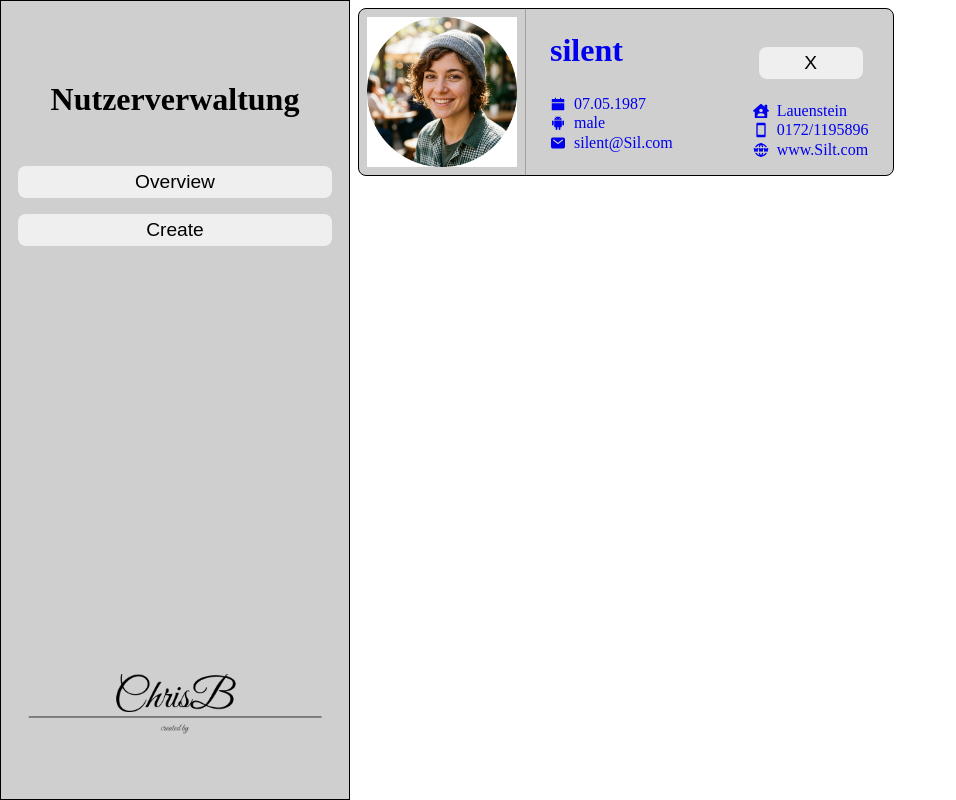
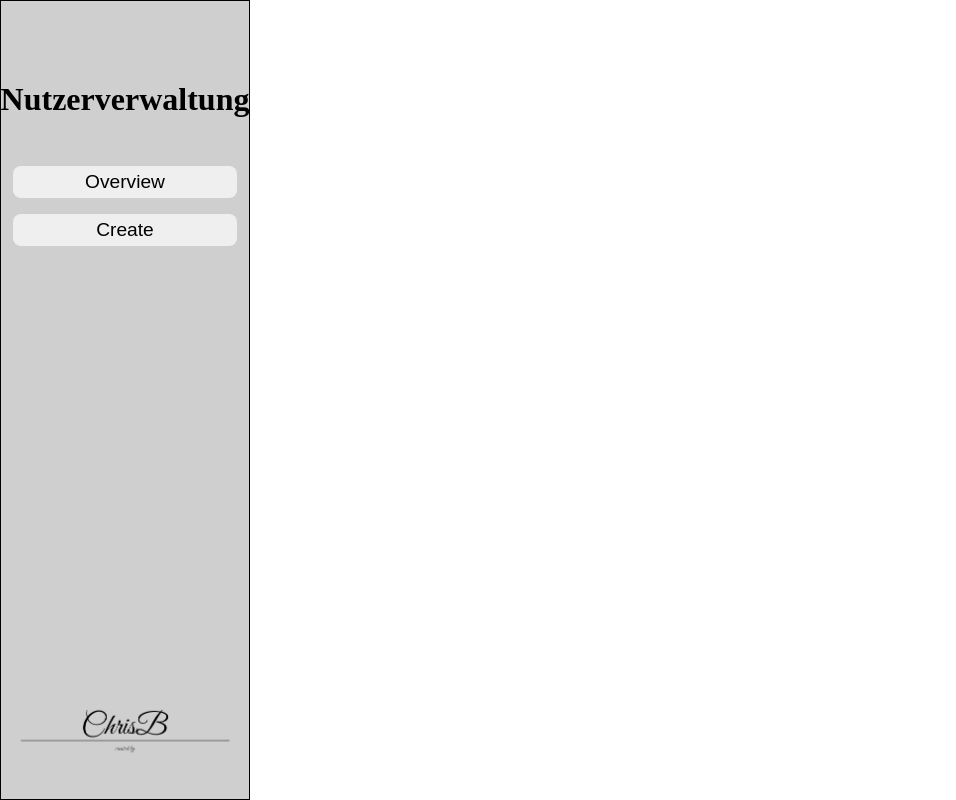
Before and after one commit to SilentCrouwd/nutzer-verwaltung, a React (Vite) app: page /nutzer-verwaltung/overview in a window 1280 px wide. Shown: the whole page, without its empty margins (0-956 px from the left). Built offline with nearby package versions, Linux system fonts and the light colour scheme.

Commit message:
feat: refactor local storage management; implement useGetLocalStorage hook; enhance user card layout and styling

```diff
--- a/src/App.tsx
+++ b/src/App.tsx
@@ -7,16 +7,24 @@ import Root from "./routes/root/Root";
 import { UserContext } from "./hooks/userContext";
 import type { user } from "./hooks/userContext";
 import { useEffect, useState } from "react";
-import { useSetLocalStorage } from "./hooks/useSetLocalStorage";
+import {
+  useGetLocalStorage,
+  useSetLocalStorage,
+} from "./hooks/useLocalStorage";
 
 function App() {
   const { handleLocalStorage } = useSetLocalStorage();
   const [userArray, setUserArray] = useState<user[]>([]);
+  const { handleGetLocalStorage } = useGetLocalStorage();
+
   useEffect(() => {
     if (userArray.length > 0) {
-      handleLocalStorage(userArray);
+      const storedUser = handleGetLocalStorage();
+      const updatedUser = [...userArray, ...storedUser];
+      handleLocalStorage(updatedUser);
     }
   }, [userArray]);
+
   const addUser = (newUser: user) => {
     setUserArray((prevUsers) => [...prevUsers, newUser]);
   };
--- a/src/components/button/button.css
+++ b/src/components/button/button.css
@@ -14,8 +14,8 @@
 .btn:active {
   background-color: aqua;
 }
-a {
-  display: flex;
-  justify-content: center;
-  text-decoration: none;
+.btn__delete {
+  width: fit-content;
+  padding: 0.2rem;
+  color: red;
 }
--- a/src/components/userCard/UserCard.tsx
+++ b/src/components/userCard/UserCard.tsx
@@ -52,7 +52,6 @@ function UserCard({
           </p>
         </div>
         <div className="userCard__main userCard__main--right">
-          <Button className="btn btn__delete" buttonName="X"></Button>
           <p className="userCard__info userCard__info--locate">
             <FaHouseUser />
             {UserLocate}
@@ -66,6 +65,9 @@ function UserCard({
             {UserWeb}
           </p>
         </div>
+        <div className="userCard__btn-container">
+          <Button className="btn btn__delete" buttonName="X"></Button>
+        </div>
       </div>
     </div>
   );
--- a/src/components/userCard/userCard.css
+++ b/src/components/userCard/userCard.css
@@ -1,41 +1,44 @@
 .userCard {
+  height: 250px;
   display: flex;
-  border: solid 1px black;
+  border: solid 1px rgb(48, 236, 227);
   border-radius: 8px;
   margin: 0.5rem;
   background-color: rgb(207, 207, 207);
+  box-shadow: 1px 1px 8px 1px rgb(2, 17, 16);
 }
 .userCard__img-container {
   display: flex;
-
+  align-items: center;
   padding: 0.5rem;
   border-right: 1px solid rgb(163, 159, 159);
 }
 img {
-  width: 150px;
+  width: 8rem;
+  height: 8rem;
 }
 .userCard__wrapper {
   display: flex;
-  gap: 3rem;
+  gap: 1rem;
   padding: 0.5rem;
 }
 .userCard__main {
   display: flex;
-  gap: 0.1rem;
+  gap: 0.8rem;
   padding: 0.5rem;
   margin: 0 0.5rem;
   flex-direction: column;
   align-items: left;
-  justify-content: center;
+  justify-content: end;
 }
 .userCard__info {
   display: flex;
   align-items: center;
-  gap: 0.5rem;
-  font-size: 1rem;
+  gap: 1rem;
+  font-size: 1.2rem;
 }
 
 .userCard__info--name {
-  margin-bottom: 1.5rem;
+  margin-bottom: 3rem;
   font-size: 2rem;
 }
--- /dev/null
+++ b/src/hooks/useLocalStorage.ts
@@ -0,0 +1,24 @@
+import { useEffect, useState } from "react";
+import type { user } from "./userContext";
+
+const LOCAL_STORAGE_KEY = "User";
+
+export function useSetLocalStorage() {
+  function handleLocalStorage(dataObj: Record<string, string>[]) {
+    localStorage.setItem(LOCAL_STORAGE_KEY, JSON.stringify(dataObj));
+  }
+  return { handleLocalStorage };
+}
+
+export function useGetLocalStorage() {
+  const [userArray, setUserArray] = useState<any[]>([]);
+  function handleGetLocalStorage() {
+    const rawStoredData = localStorage.getItem(LOCAL_STORAGE_KEY);
+    if (!rawStoredData || rawStoredData === "undefined") {
+      return [];
+    }
+    const storedUserData = JSON.parse(rawStoredData);
+    return storedUserData;
+  }
+  return { handleGetLocalStorage };
+}
--- a/src/hooks/useSetLocalStorage.ts
+++ /dev/null
@@ -1,10 +0,0 @@
-import { useEffect, useState } from "react";
-
-const LOCAL_STORAGE_KEY = "User";
-
-export function useSetLocalStorage() {
-  function handleLocalStorage(dataObj: Record<string, string>[]) {
-    localStorage.setItem(LOCAL_STORAGE_KEY, JSON.stringify(dataObj));
-  }
-  return { handleLocalStorage };
-}
--- a/src/routes/createView/CreateView.tsx
+++ b/src/routes/createView/CreateView.tsx
@@ -46,7 +46,7 @@ function CreateView() {
   const context = useContext(UserContext);
   if (!context) {
     throw new Error(
-      "CreateView muss innerhalb von UserContext verwendet werden!",
+      "Etwas ist schief gelaufen ",
     );
   }
   const { addUser } = context;
--- a/src/routes/overview/overview.css
+++ b/src/routes/overview/overview.css
@@ -1,4 +1,18 @@
-.overview {
+.overview__card-container {
   display: flex;
-  height: 100vh;
+  width: 100%;
+  height: fit-content;
+  justify-content: left;
+  align-items: flex-start;
+  overflow: hidden;
+  flex-wrap: wrap;
+  gap: 0.5rem;
+  margin: 0;
+  padding: 0;
 }
+.card__link {
+  width: fit-content;
+  height: fit-content;
+  text-decoration: none;
+  color: inherit;
+}
--- a/src/routes/overview/overview.tsx
+++ b/src/routes/overview/overview.tsx
@@ -1,25 +1,32 @@
 import UserCard from "../../components/userCard/UserCard";
-import EditView from "../editView/EditView";
+import { useGetLocalStorage } from "../../hooks/useLocalStorage";
+import type { user } from "../../hooks/userContext";
 import "./overview.css";
 import { Link } from "react-router-dom";
 
 function Overview() {
-  const CardEl = document.querySelector(".userCard");
+  const { handleGetLocalStorage } = useGetLocalStorage();
+  const storedUsers = handleGetLocalStorage();
+  console.log(storedUsers);
 
   return (
-    <div>
-      <Link to="/edit">
-        <UserCard
-          UserName="silent"
-          UserBirth="07.05.1987"
-          UserGender="male"
-          UserMail="silent@Sil.com"
-          UserLocate="Lauenstein"
-          UserPicture="HierKommteinbild"
-          UserPhone="0172/1195896"
-          UserWeb="www.Silt.com"
-        ></UserCard>
-      </Link>
+    <div className="overview__card-container">
+      {storedUsers.map((user: user) => {
+        return (
+          <Link className="card__link" to="/edit" key={user.id}>
+            <UserCard
+              UserName={user.Name}
+              UserBirth={new Date(user.Birth).toLocaleDateString("de-DE")}
+              UserGender={user.Gender}
+              UserMail={user.Mail}
+              UserLocate={user.Address}
+              UserPicture={user.Img}
+              UserPhone={user.Phone}
+              UserWeb={user.Web}
+            ></UserCard>
+          </Link>
+        );
+      })}
     </div>
   );
 }
--- a/src/routes/root/Root.tsx
+++ b/src/routes/root/Root.tsx
@@ -4,13 +4,13 @@ import Button from "../../components/button/Button";
 
 function Root() {
   return (
-    <div className="overview">
+    <div className="root-container">
       <div className="sidebar">
         <div className="sidebar__header">
           <h1>Nutzerverwaltung</h1>
         </div>
         <div className="sidebar__body">
-          <Link to="overview">
+          <Link  to="overview">
             <Button className="btn" buttonName="Overview"></Button>
           </Link>
           <Link to="create">
--- a/src/routes/root/root.css
+++ b/src/routes/root/root.css
@@ -1,7 +1,12 @@
+.root-container {
+  width: 100%;
+  height: 100vh;
+  display: flex;
+}
 .sidebar {
   border: solid 1px black;
-  max-width: 350px;
-  min-width: 350px;
+  max-width: 250px;
+  min-width: 250px;
   height: 100%;
   background-image: url(../../assets/chrisb_logo_hell.png);
   background-position: bottom;
@@ -18,6 +23,12 @@
   display: flex;
   gap: 1rem;
   flex-direction: column;
-  width: 100%;
+
   margin-top: 3rem;
 }
+.sidebar__body > a {
+  display: flex;
+  justify-content: center;
+  text-decoration: none;
+  width: 100%;
+}
```
